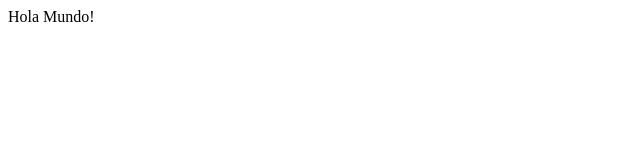
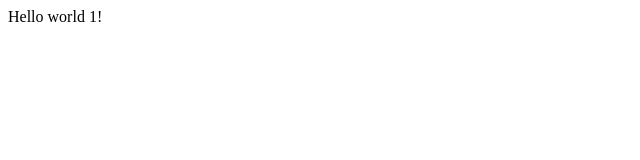
Before and after one commit to mbraian/vortex-practicaGit, a plain HTML site: page index.html in a window 1280 px wide. Shown: the full height of the page, 0-640 px from the left. Drawn offline with Linux system fonts and the light colour scheme.

Commit message:
rama1Commit

```diff
--- a/index.html
+++ b/index.html
@@ -6,6 +6,6 @@
     <title>Document</title>
 </head>
 <body>
-    Hola Mundo!
+    Hello world 1!
 </body>
 </html>
```
